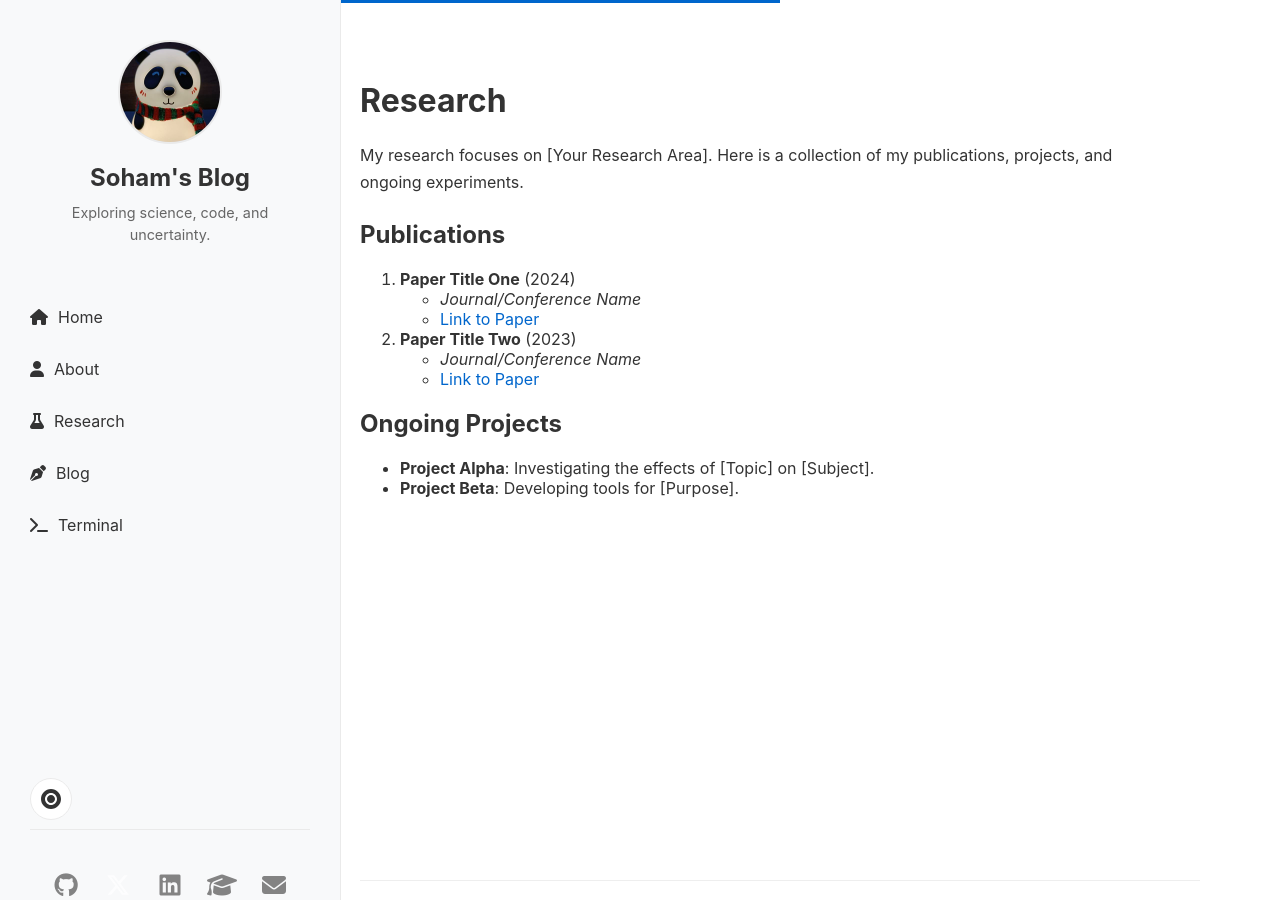
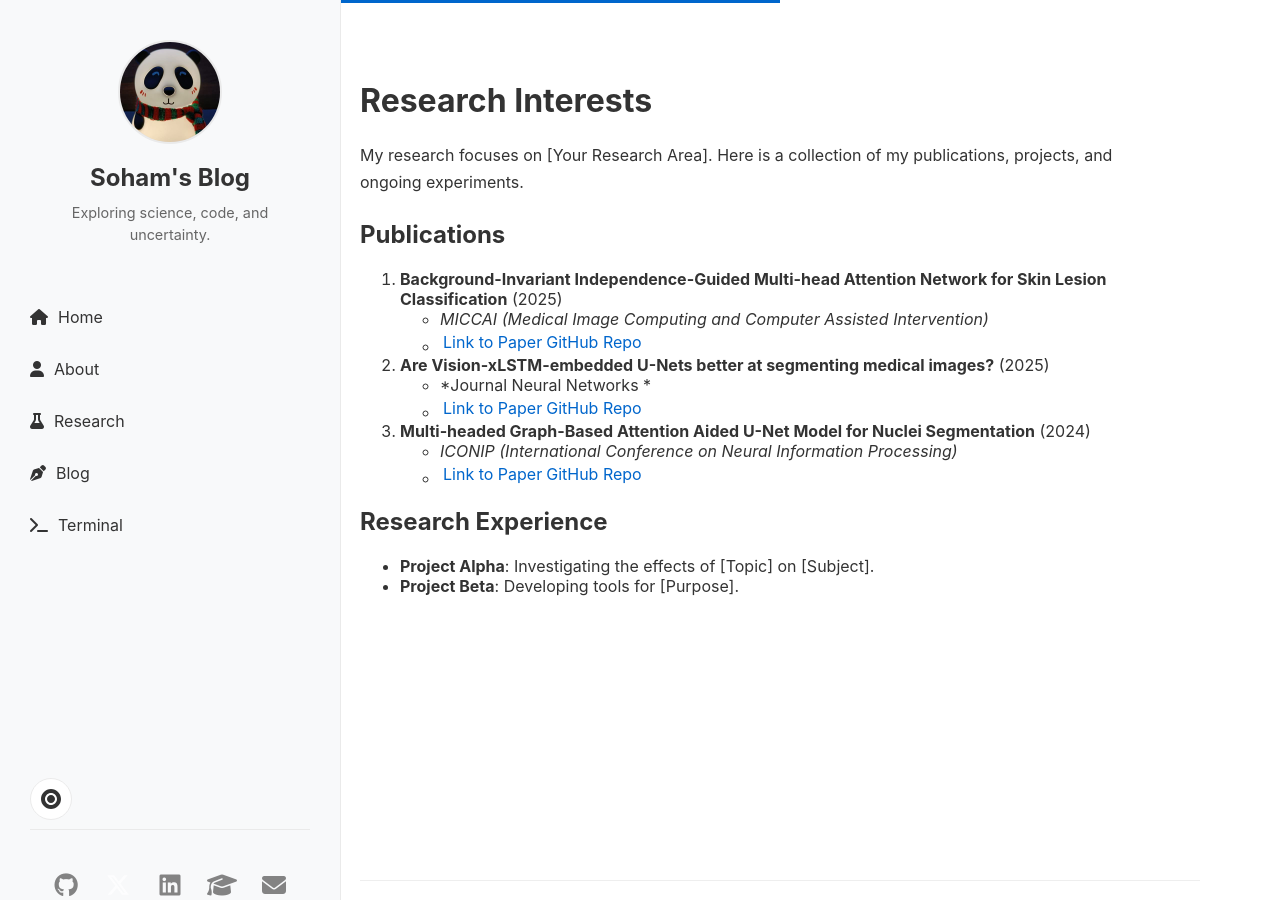
Before and after one commit to shb2908/shb2908.github.io, a Jekyll site: the page built from _src/research.md, in a window 1280 px wide and 900 px high. Built offline with Jekyll 4.4.1, drawn with Linux system fonts in a browser that asks for light colours.

Commit message:
updated new

```diff
--- a/_src/research.md
+++ b/_src/research.md
@@ -4,21 +4,25 @@ title: Research
 permalink: /research/
 ---
 
-# Research
+# Research Interests
 
 My research focuses on [Your Research Area]. Here is a collection of my publications, projects, and ongoing experiments.
 
 ## Publications
 
-1.  **Paper Title One** (2024)
-    *   *Journal/Conference Name*
-    *   [Link to Paper](#)
+1.  **Background-Invariant Independence-Guided Multi-head Attention Network for Skin Lesion Classification** (2025)
+    *   *MICCAI (Medical Image Computing and Computer Assisted Intervention)*
+    *   [Link to Paper](https://papers.miccai.org/miccai-2025/paper/2868_paper.pdf) | [GitHub Repo](https://github.com/shb2908/BIIGMA-Net)
 
-2.  **Paper Title Two** (2023)
-    *   *Journal/Conference Name*
-    *   [Link to Paper](#)
+2.  **Are Vision-xLSTM-embedded U-Nets better at segmenting medical images?** (2025)
+    *   *Journal Neural Networks *
+    *   [Link to Paper](https://www.sciencedirect.com/science/article/abs/pii/S0893608025008068) | [GitHub Repo](https://github.com/shb2908/U-VixLSTM)
 
-## Ongoing Projects
+2.  **Multi-headed Graph-Based Attention Aided U-Net Model for Nuclei Segmentation** (2024)
+    *   *ICONIP (International Conference on Neural Information Processing)*
+    *   [Link to Paper](https://link.springer.com/chapter/10.1007/978-981-96-6688-1_16) | [GitHub Repo](https://github.com/shb2908/mhga-U-Net)
+
+## Research Experience
 
 *   **Project Alpha**: Investigating the effects of [Topic] on [Subject].
 *   **Project Beta**: Developing tools for [Purpose].
```
